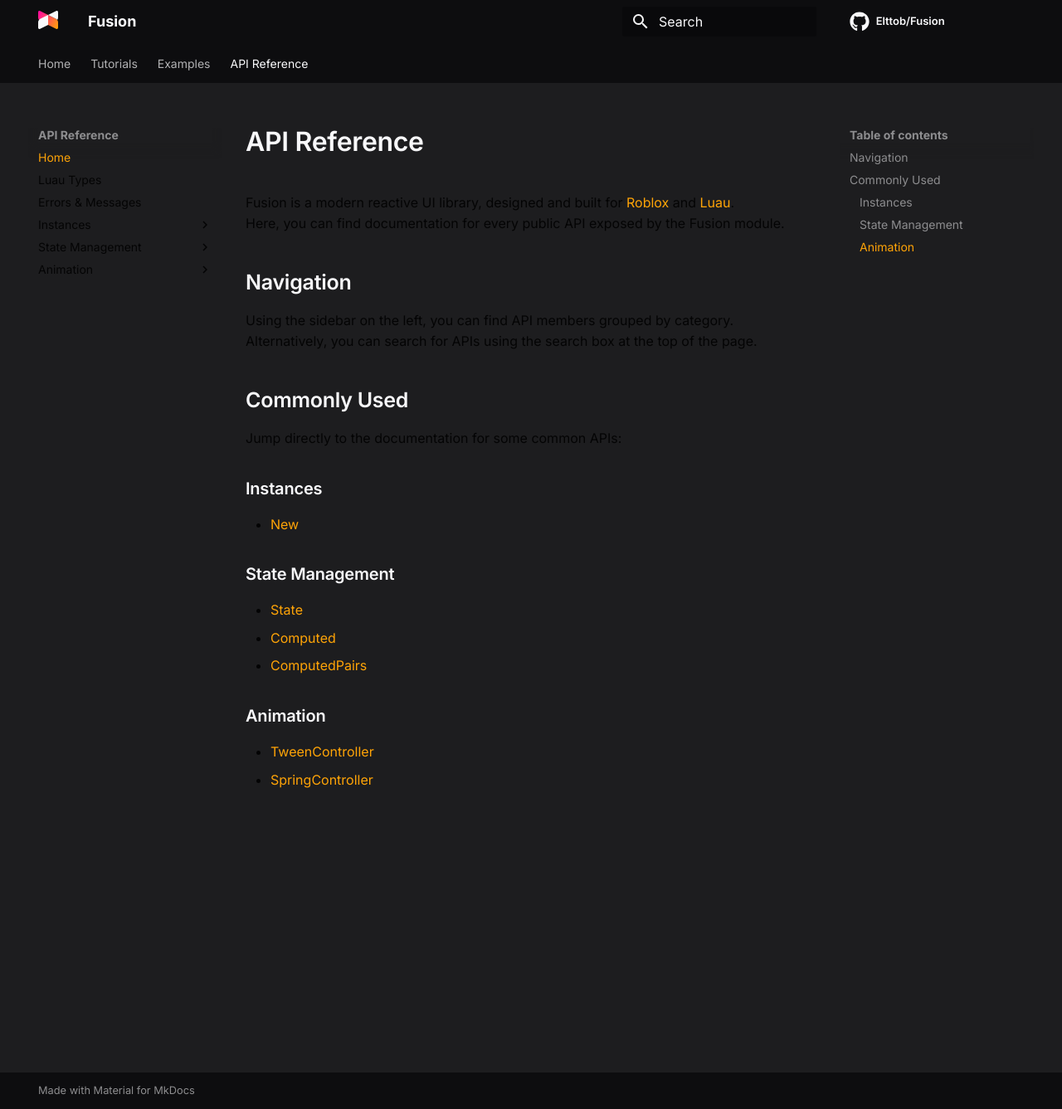
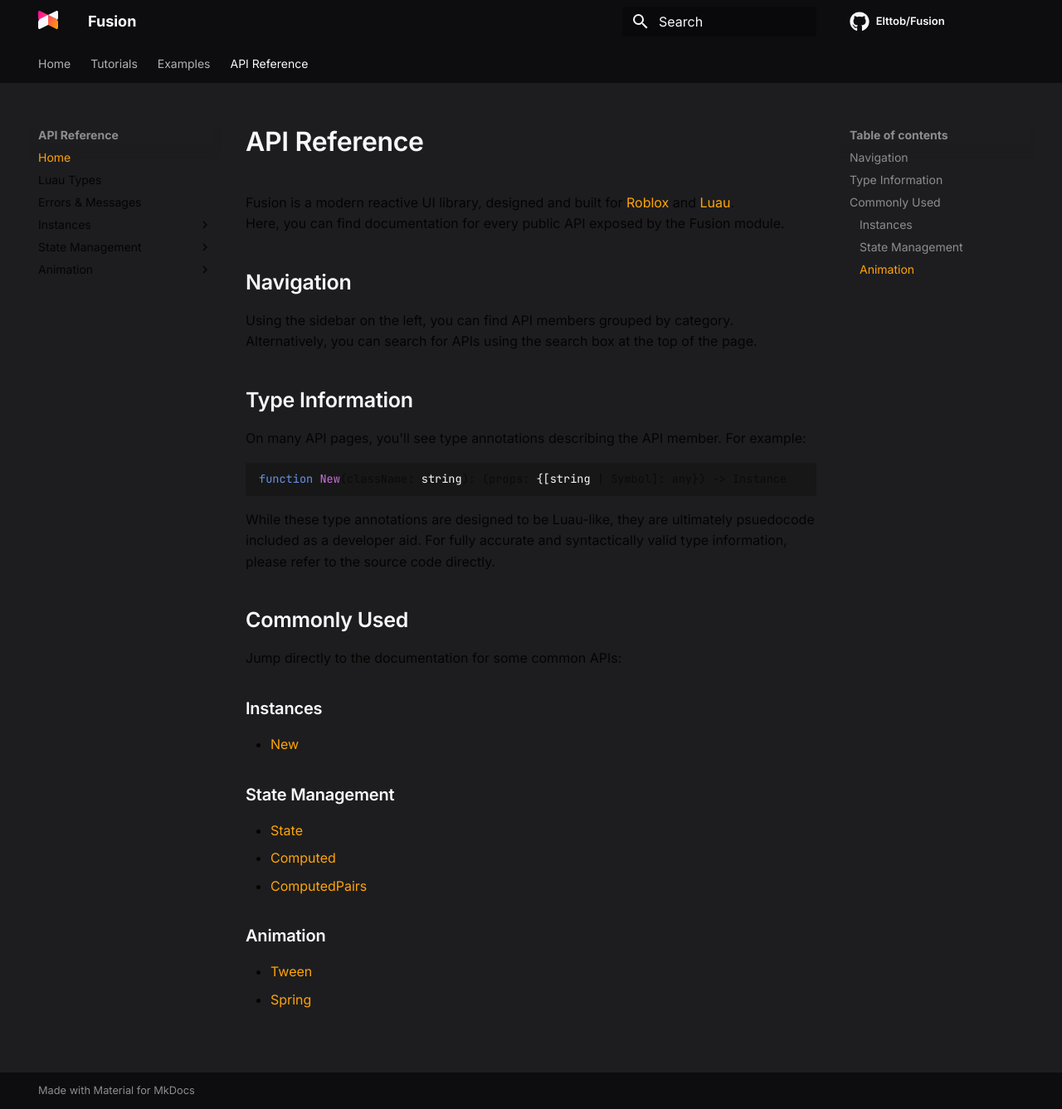
Before and after one commit to dphfox/Fusion, an MkDocs documentation site: the page built from docs/api-reference/index.md, in a window 1280 px wide and 1337 px high. Shown: the whole window at 83% size. Built offline with MkDocs 1.6.1 and Material for MkDocs 9.7.7, drawn with Linux system fonts in a browser that asks for light colours; comment, search, counter and statistics services are not loaded.

Commit message:
API reference refactoring + ComputedPairs

````diff
--- a/docs/api-reference/index.md
+++ b/docs/api-reference/index.md
@@ -14,18 +14,31 @@ Using the sidebar on the left, you can find API members grouped by category.
 Alternatively, you can search for APIs using the search box at the top of the
 page.
 
+## Type Information
+
+On many API pages, you'll see type annotations describing the API member. For
+example:
+
+```Lua
+function New(className: string): (props: {[string | Symbol]: any}) -> Instance
+```
+
+While these type annotations are designed to be Luau-like, they are ultimately
+psuedocode included as a developer aid. For fully accurate and syntactically
+valid type information, please refer to the source code directly.
+
 ## Commonly Used
 
 Jump directly to the documentation for some common APIs:
 
 ### Instances
-- [New](new)
+- [New](api/new)
 
 ### State Management
-- [State](state)
-- [Computed](computed)
-- [ComputedPairs](computedpairs)
+- [State](api/state)
+- [Computed](api/computed)
+- [ComputedPairs](api/computedpairs)
 
 ### Animation
-- [TweenController](tweencontroller)
-- [SpringController](springcontroller)
+- [Tween](api/tween)
+- [Spring](api/tween)
--- a/mkdocs.yml
+++ b/mkdocs.yml
@@ -55,17 +55,17 @@ nav:
     - Luau Types: api-reference/luau-types.md
     - Errors & Messages: api-reference/errors-and-messages.md
     - Instances:
-      - New: api-reference/new.md
-      - Children: api-reference/children.md
-      - OnEvent: api-reference/onevent.md
-      - OnChange: api-reference/onchange.md
+      - New: api-reference/api/new.md
+      - Children: api-reference/api/children.md
+      - OnEvent: api-reference/api/onevent.md
+      - OnChange: api-reference/api/onchange.md
     - State Management:
-      - State: api-reference/state.md
-      - Computed: api-reference/computed.md
-      - ComputedPairs: api-reference/computedpairs.md
+      - State: api-reference/api/state.md
+      - Computed: api-reference/api/computed.md
+      - ComputedPairs: api-reference/api/computedpairs.md
     - Animation:
-      - Tween: api-reference/tween.md
-      - Spring: api-reference/spring.md
+      - Tween: api-reference/api/tween.md
+      - Spring: api-reference/api/spring.md
 
 markdown_extensions:
   - admonition
````
Also changed, not shown: docs/api-reference/api/computed-OLD.md (deleted, +0 -116 lines), docs/api-reference/api/computedpairs.md (added, +77 -0 lines), docs/api-reference/api/new.md (renamed from docs/api-reference/new.md, +1 -1 lines), docs/api-reference/api/state-OLD.md (deleted, +0 -112 lines), docs/api-reference/api/children.md (renamed from docs/api-reference/children.md), docs/api-reference/api/computed.md (renamed from docs/api-reference/computed.md), docs/api-reference/api/onchange.md (renamed from docs/api-reference/onchange.md), docs/api-reference/api/onevent.md (renamed from docs/api-reference/onevent.md), docs/api-reference/api/state.md (renamed from docs/api-reference/state.md).
